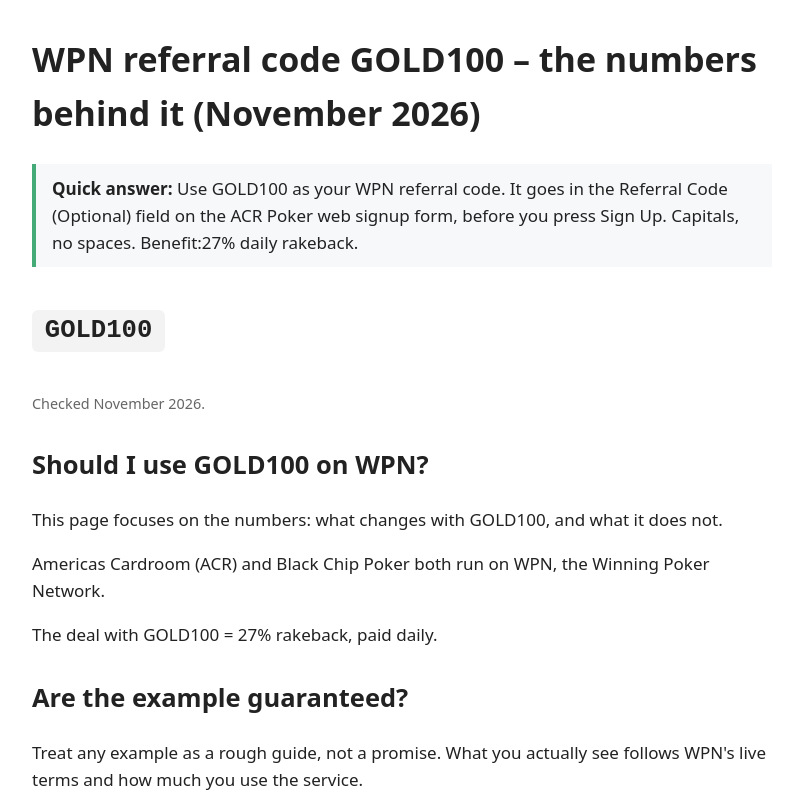
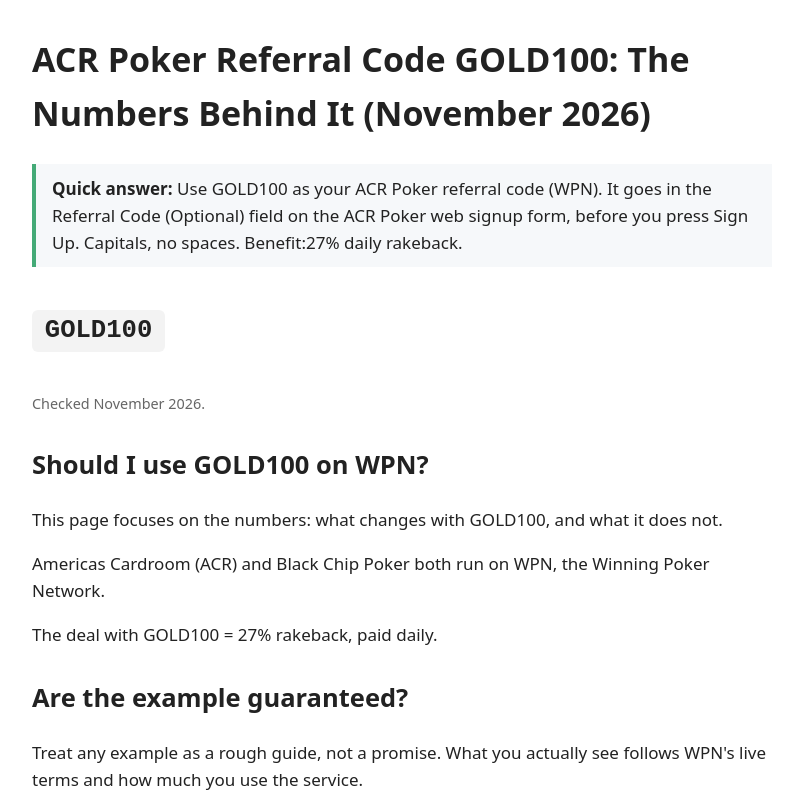
Before and after one commit to trevanta-codes/acr-poker-referral-code, a plain HTML site: page index.html in a window 1280 px wide. Shown: the top 800 px of the page, without its empty margins (238-1035 px from the left). Drawn offline with Linux system fonts and the light colour scheme.

Commit message:
Retitle to ACR Poker referral code GOLD100 (lead with ACR, not WPN)

```diff
--- a/index.html
+++ b/index.html
@@ -1,13 +1,13 @@
 <!doctype html>
 <html lang="en"><head><meta charset="utf-8"><meta name="viewport" content="width=device-width,initial-scale=1">
-<title>WPN referral code GOLD100 – the numbers behind it (November 2026)</title>
+<title>ACR Poker Referral Code GOLD100: The Numbers Behind It (November 2026)</title>
 <meta name="description" content="Use GOLD100 as your WPN referral code. It goes in the Referral Code (Optional) field on the ACR Poker web signup form, before you press Sign Up. Capitals, ">
 <meta name="robots" content="index,follow">
 <link rel="canonical" href="https://trevanta-codes.github.io/acr-poker-referral-code/">
 <script type="application/ld+json">{"@context": "https://schema.org", "@type": "FAQPage", "mainEntity": [{"@type": "Question", "name": "Which WPN referral code should I use?", "acceptedAnswer": {"@type": "Answer", "text": "GOLD100. It goes in the Referral Code (Optional) field before the last step."}}, {"@type": "Question", "name": "Is GOLD100 also the ACR Poker referral code?", "acceptedAnswer": {"@type": "Answer", "text": "Yes. ACR belongs to WPN room, so the same code works."}}, {"@type": "Question", "name": "What does GOLD100 get me on WPN?", "acceptedAnswer": {"@type": "Answer", "text": "27% rakeback, paid daily."}}, {"@type": "Question", "name": "What is rakeback?", "acceptedAnswer": {"@type": "Answer", "text": "A share of the rake and tournament fees you pay, paid back. With GOLD100 that share is 27%, daily."}}, {"@type": "Question", "name": "Does GOLD100 change the odds?", "acceptedAnswer": {"@type": "Answer", "text": "No. Rakeback is based on fees already paid; it does not affect any hand."}}, {"@type": "Question", "name": "Is this an official WPN page?", "acceptedAnswer": {"@type": "Answer", "text": "Not official. This is an independent page; see WPN's own site for what applies."}}]}</script>
 <style>body{max-width:740px;margin:2rem auto;padding:0 1rem;font:17px/1.6 system-ui,sans-serif;color:#222}.code{font:700 1.6rem monospace;background:#f3f3f3;padding:.4rem .8rem;display:inline-block;border-radius:6px}.qa{background:#f6f8fa;border-left:4px solid #4a7;padding:.7rem 1rem}.small{color:#666;font-size:.9rem}h2{margin-top:1.8rem}</style></head><body>
-<h1>WPN referral code GOLD100 – the numbers behind it (November 2026)</h1>
-<p class="qa"><strong>Quick answer:</strong> Use GOLD100 as your WPN referral code. It goes in the Referral Code (Optional) field on the ACR Poker web signup form, before you press Sign Up. Capitals, no spaces. Benefit:27% daily rakeback.</p>
+<h1>ACR Poker Referral Code GOLD100: The Numbers Behind It (November 2026)</h1>
+<p class="qa"><strong>Quick answer:</strong> Use GOLD100 as your ACR Poker referral code (WPN). It goes in the Referral Code (Optional) field on the ACR Poker web signup form, before you press Sign Up. Capitals, no spaces. Benefit:27% daily rakeback.</p>
 <p class="code">GOLD100</p><p class="small">Checked November 2026.</p>
 <h2>Should I use GOLD100 on WPN?</h2>
 <p>This page focuses on the numbers: what changes with GOLD100, and what it does not.</p>
```
